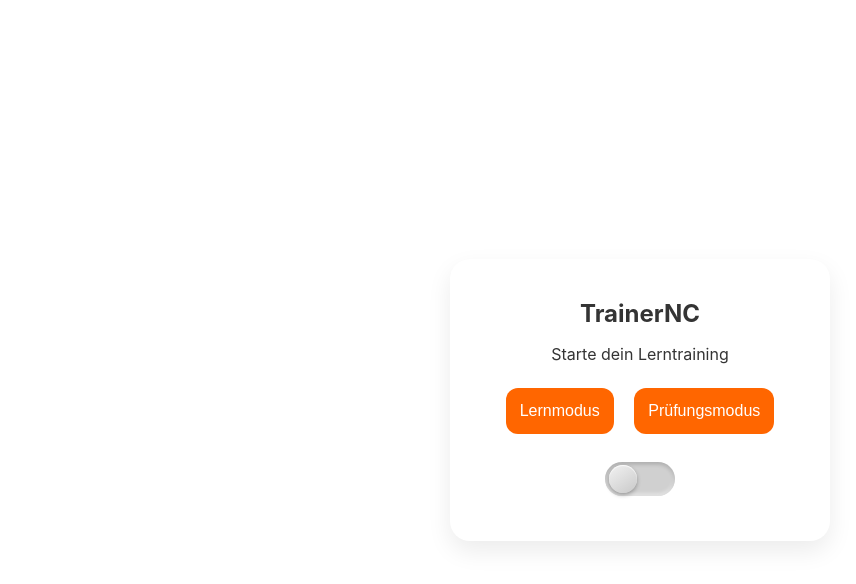
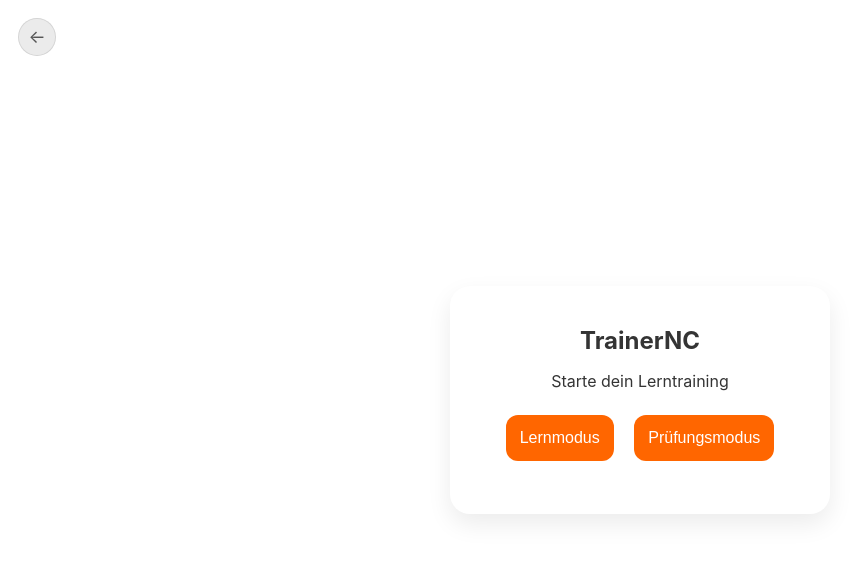
Before and after one commit to xNicoChiri/TrainerNC, a plain HTML site: page trainerNC.html in a window 1280 px wide. Shown: the whole page, without its empty margins (0-856 px from the left). Drawn offline with Linux system fonts and the light colour scheme.

```diff
--- a/trainerNC.html
+++ b/trainerNC.html
@@ -8,9 +8,49 @@
 <link rel="manifest" href="manifest.json">
 <meta name="apple-mobile-web-app-capable" content="yes">
 <meta name="apple-mobile-web-app-status-bar-style" content="black-translucent">
+<style>
+.back-btn {
+    position: fixed;
+    top: 18px;
+    left: 18px;
+    z-index: 999;
+    width: 38px;
+    height: 38px;
+    border-radius: 50%;
+    background: rgba(0,0,0,0.08);
+    border: 1px solid rgba(0,0,0,0.1);
+    display: flex;
+    align-items: center;
+    justify-content: center;
+    cursor: pointer;
+    text-decoration: none;
+    transition: all 0.2s;
+    color: #555;
+    font-size: 18px;
+    line-height: 1;
+}
+
+body.dark .back-btn {
+    background: rgba(255,255,255,0.08);
+    border-color: rgba(255,255,255,0.1);
+    color: #aaa;
+}
+
+.back-btn:hover {
+    background: rgba(0,0,0,0.15);
+    transform: translateX(-2px);
+}
+
+body.dark .back-btn:hover {
+    background: rgba(255,255,255,0.14);
+}
+</style>
 </head>
 
 <body>
+
+<!-- Zurück zur Zentrale -->
+<a href="index.html" class="back-btn" title="Zurück zur Zentrale">&#8592;</a>
 
 <div class="container">
 
@@ -22,12 +62,6 @@
 
         <button onclick="startGame('learn')">Lernmodus</button>
         <button onclick="startGame('exam')">Prüfungsmodus</button>
-
-        <div class="theme-switch" onclick="toggleTheme()">
-            <div class="switch-track">
-                <div class="switch-thumb"></div>
-            </div>
-        </div>
 
         <p id="lastResult"
            style="margin-top:15px; font-size:14px; color:#888;">
```
